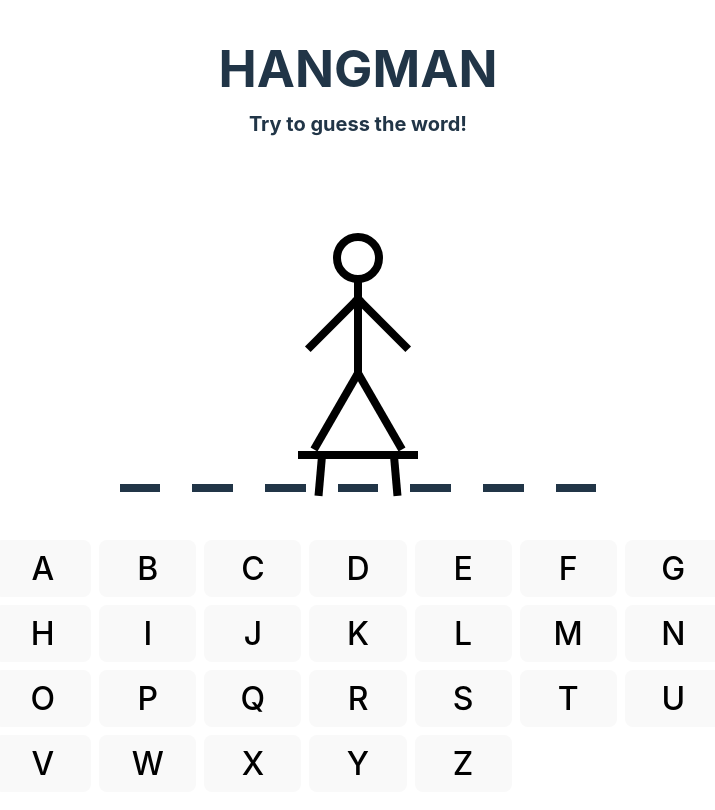
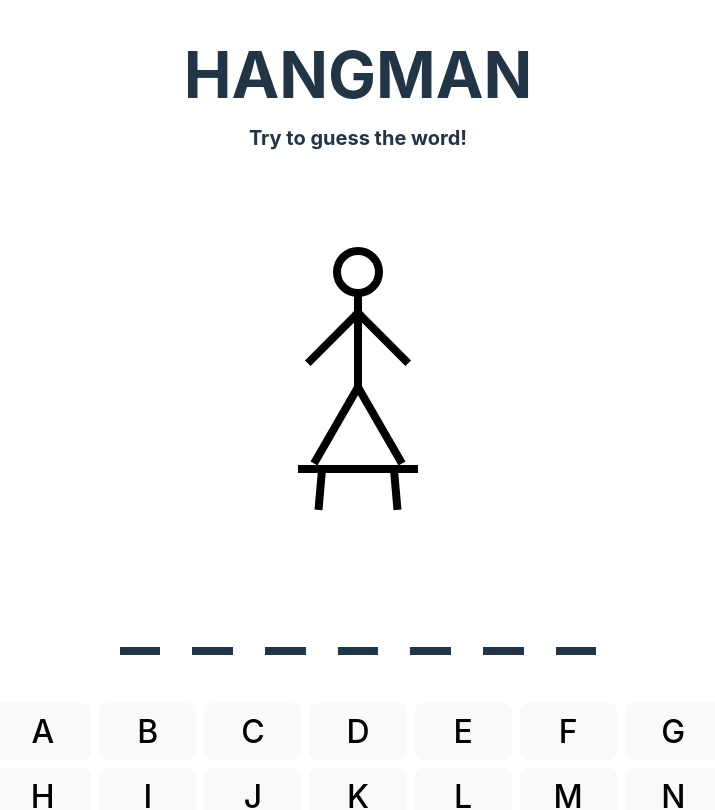
Before and after one commit to YaredFall/hangman, a React (Vite) app: page / in a window 1280 px wide. Shown: the top 810 px of the page, without its empty margins (282-997 px from the left). Built offline with nearby package versions, Linux system fonts and the light colour scheme.

Commit message:
~small layout adjustments

```diff
--- a/src/App.css
+++ b/src/App.css
@@ -1,6 +1,7 @@
 .App {
     max-width: 800px;
-    height: 100%;
+    height: fit-content;
+    min-height: 100%;
     display: flex;
     flex-direction: column;
     margin: 0 auto;
--- a/src/index.css
+++ b/src/index.css
@@ -42,7 +42,7 @@ body {
 }
 
 h1 {
-  font-size: 3.2em;
+  font-size: 4em;
   line-height: 1.1;
   margin: 2rem 0 0 0;
 }
```
